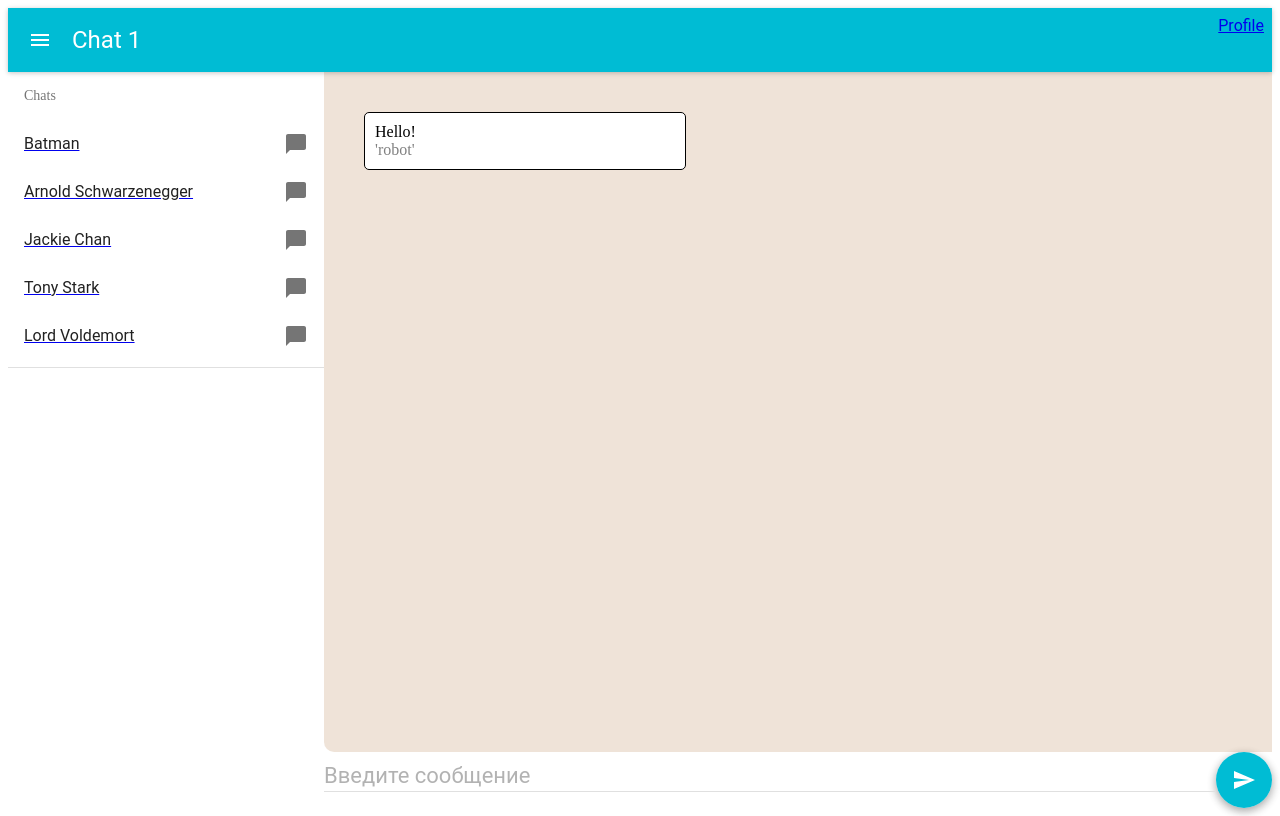
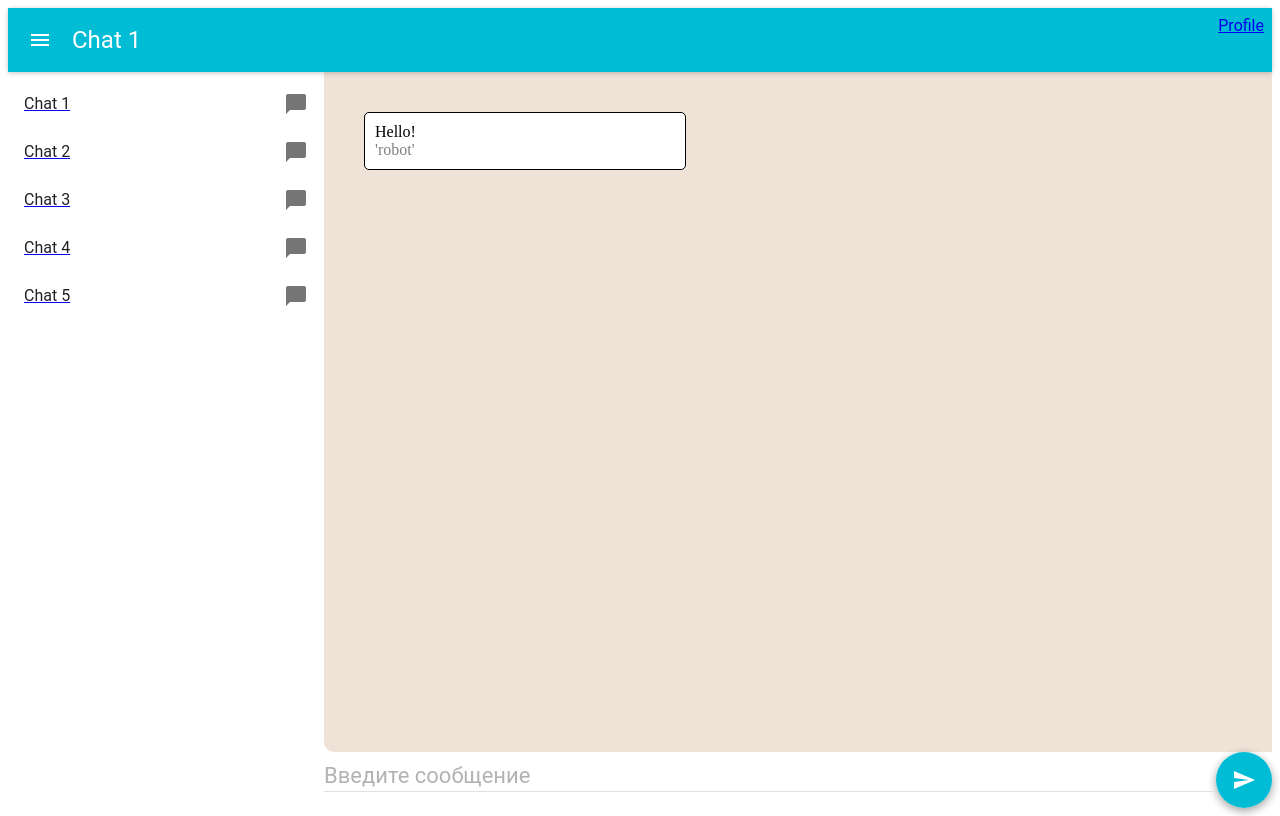
Before and after one commit to mr7282/R-prof-4-2607, a React app in the folder ST/musin_ruslan/: page / in a window 1280 px wide. Built offline with nearby package versions, Linux system fonts and the light colour scheme.

Commit message:
Changed code for implementation adding chats of the messanger

```diff
--- a/ST/musin_ruslan/src/components/ChatList/ChatList.jsx
+++ b/ST/musin_ruslan/src/components/ChatList/ChatList.jsx
@@ -1,4 +1,5 @@
 import React from 'react';
+import PropTypes from "prop-types";
 import Avatar from 'material-ui/Avatar';
 import { Link } from 'react-router-dom';
 import {List, ListItem} from 'material-ui/List';
@@ -7,42 +8,62 @@ import Divider from 'material-ui/Divider';
 import CommunicationChatBubble from 'material-ui/svg-icons/communication/chat-bubble';
 
 export default class ChatList extends React.Component {
+    static propTypes = {
+        chats: PropTypes.object.isRequired,
+    };
+
+
     render() {
-        return <div>
+        const { chats } = this.props;
+        const chatElements = Object.keys(chats).map(chatId => (
+            <Link key={ chatId } to={ `/chat/${chatId}` }>
+                <ListItem
+                primaryText={ chats[chatId].title}
+                rightIcon={<CommunicationChatBubble />}
+                />
+            </Link>
+        ));
+
+        return (
             <List>
-                <Subheader>Chats</Subheader>
-                    <Link to="/chat/1/">
-                        <ListItem
-                            primaryText="Batman"
-                            rightIcon={<CommunicationChatBubble />}
-                        />
-                    </Link>
-                    <Link to="/chat/2/">
-                        <ListItem
-                            primaryText="Arnold Schwarzenegger"
-                            rightIcon={<CommunicationChatBubble />}
-                        />
-                    </Link>
-                    <Link to="/chat/3/">
-                        <ListItem
-                            primaryText="Jackie Chan"
-                            rightIcon={<CommunicationChatBubble />}
-                        />
-                    </Link>
-                    <Link to="/chat/4/">
-                        <ListItem
-                            primaryText="Tony Stark"
-                            rightIcon={<CommunicationChatBubble />}
-                        />
-                    </Link>
-                    <Link to="/chat/5/">
-                        <ListItem
-                            primaryText="Lord Voldemort"
-                            rightIcon={<CommunicationChatBubble />}
-                        />
-                    </Link>
+                { chatElements }
             </List>
-            <Divider />
-        </div>
+        )
     }
 }
+        // return <div>
+        //     {/* <List>
+        //         <Subheader>Chats</Subheader>
+        //             <Link to="/chat/1/">
+        //                 <ListItem
+        //                     primaryText="Batman"
+        //                     rightIcon={<CommunicationChatBubble />}
+        //                 />
+        //             </Link>
+        //             <Link to="/chat/2/">
+        //                 <ListItem
+        //                     primaryText="Arnold Schwarzenegger"
+        //                     rightIcon={<CommunicationChatBubble />}
+        //                 />
+        //             </Link>
+        //             <Link to="/chat/3/">
+        //                 <ListItem
+        //                     primaryText="Jackie Chan"
+        //                     rightIcon={<CommunicationChatBubble />}
+        //                 />
+        //             </Link>
+        //             <Link to="/chat/4/">
+        //                 <ListItem
+        //                     primaryText="Tony Stark"
+        //                     rightIcon={<CommunicationChatBubble />}
+        //                 />
+        //             </Link>
+        //             <Link to="/chat/5/">
+        //                 <ListItem
+        //                     primaryText="Lord Voldemort"
+        //                     rightIcon={<CommunicationChatBubble />}
+        //                 />
+        //             </Link>
+        //     </List> */}
+        //     <Divider />
+        // </div>
--- a/ST/musin_ruslan/src/components/Layout/Layout.jsx
+++ b/ST/musin_ruslan/src/components/Layout/Layout.jsx
@@ -14,12 +14,54 @@ export default class Layout extends React.Component {
         chatId: 1,
     };
 
+    state = {
+        chats: {
+            1: {title: "Chat 1", messageList: [1]},
+            2: {title: "Chat 2", messageList: [2]},
+            3: {title: "Chat 3", messageList: [1]},
+            4: {title: "Chat 4", messageList: [2]},
+            5: {title: "Chat 5", messageList: [1]},
+        },
+        messages: {
+           1: { text: " Hello!", author: "'robot'"},
+           2: { text: " How are you?", author: "'robot'"},
+        },
+        input: "",
+    };
+
+    componentDidUpdate(prevProps, prevState) {
+        const {messages} = this.state;
+        if (Object.keys(prevState.messages).length < Object.keys(messages).length && Object.values(messages)[Object.values(messages).length - 1].author === "'mr7282'") {
+            setTimeout(() =>
+            this.sendMessage("Don't touch me! I'm robot", "'robot'"), 1000);
+
+        }
+    };
+
+    sendMessage = (message, author) => {
+        const { messages, chats } = this.state;
+        const { chatId } = this.props;
+
+        const messageId = Object.keys(messages). length + 1;
+        this.setState({
+            messages: {...messages,
+                [messageId]: {text: message, author: author}},
+            chats: {...chats,
+            [chatId]: { ...chats[chatId],
+                            messageList: [...chats[chatId]["messageList"], messageId]}},
+        })
+    };
+
     render() {
         return <div className="main">
                     <Header chatId={ this.props.chatId } chat="Chat "/>
                     <div className="content">
-                        <ChatList/>
-                        <MessageField chatId={ this.props.chatId } />
+                        <ChatList chats={ this.state.chats }/>
+                        <MessageField
+                        chatId={ this.props.chatId }
+                        chats={ this.state.chats }
+                        messages={ this.state.messages }
+                        sendMessage={ this.sendMessage } />
                     </div>
             </div>
     }
--- a/ST/musin_ruslan/src/components/MessageField/MessageField.jsx
+++ b/ST/musin_ruslan/src/components/MessageField/MessageField.jsx
@@ -9,26 +9,15 @@ import "./style.css"
 export default class MessageField extends React.Component {
     static propTypes = {
         chatId: PropTypes.number.isRequired,
-    }
+        messages: PropTypes.object.isRequired,
+        chats: PropTypes.object.isRequired,
+        sendMessage: PropTypes.func.isRequired,
+    };
 
     state = {
-        chats: {
-            1: {title: "Chat 1", messageList: [1]},
-            2: {title: "Chat 2", messageList: [2]},
-            3: {title: "Chat 3", messageList: [1]},
-            4: {title: "Chat 4", messageList: [2]},
-            5: {title: "Chat 5", messageList: [1]},
-        },
-        messages: {
-           1: { text: " Hello!", author: "'robot'"},
-           2: { text: " How are you?", author: "'robot'"},
-        },
-        input: "",
+        input: '',
     };
 
-    // handleClick = (message) => {
-    //     this.sendMessage(message);
-    // };
 
     handleChange = (event) => {
         this.setState({  [event.target.name] : event.target.value });
@@ -40,55 +29,32 @@ export default class MessageField extends React.Component {
         }
     };
 
-    // sendMessage = (message) => {
-    //     this.setState({messages: [ ...this.state.messages, {author: "'mr7282'", text: message}], input: "",
-    //     });
-    // };
-
-    componentDidUpdate(prevProps, prevState) {
-        const {messages} = this.state;
-        if (Object.keys(prevState.messages).length < Object.keys(messages).length && Object.values(messages)[Object.values(messages).length - 1].author === "'mr7282'") {
-            setTimeout(() =>
-            this.handleSendMessage("Don't touch me! I'm robot", "'robot'"), 1000);
-
-        }
-    };
 
     handleSendMessage = (message, author) => {
-        const { messages, chats, input } = this.state;
-        const { chatId } = this.props;
+        if (this.state.input.length > 0 || author === "'robot'") {
+            this.props.sendMessage(message, author);
+        }
 
-        if (input.length > 0 || author === "'robot'") {
-            const messageId = Object.keys(messages).length + 1;
-            this.setState({
-                messages: {...messages,
-                    [messageId]: {text: message, author: author}},
-                chats: {...chats,
-                [chatId]: { ...chats[chatId],
-                                messageList: [...chats[chatId]["messageList"], messageId]}},
-            })
-        }
         if (author === "'mr7282'") {
-            this.state({input: ""})
+            this.setState({input: ""})
         }
     };
 
     render() {
-        const { messages, chats } = this.state;
-        const { chatId } = this.props;
+        const { chatId, messages, chats } = this.props;
 
-        const messageElements = chats[chatId].messageList.map((messageId, index) => (
+        const messageElements = chats[chatId].messageList.map( messageId => (
             <Message
-                key={ index }
+                key={ messageId }
                 text={ messages[messageId].text }
                 author={ messages[messageId].author}
             />));
 
         return <div>
-                    <div id="name" className="message-field">
+                    <div key="messageElements" id="name" className="message-field">
                         { messageElements }
                     </div>
-                    <div style={ { width: '100%', display: 'flex' } }>
+                    <div key='textInput' style={ { width: '100%', display: 'flex' }} >
                         <TextField
                             name="input"
                             fullWidth={ true }
```
